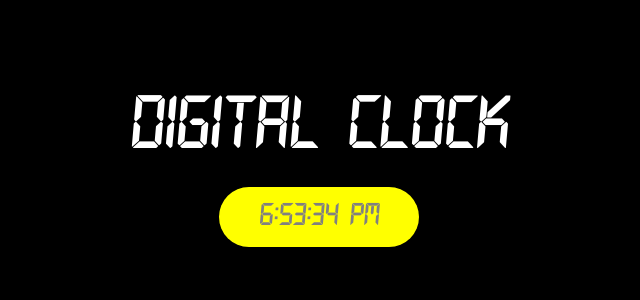
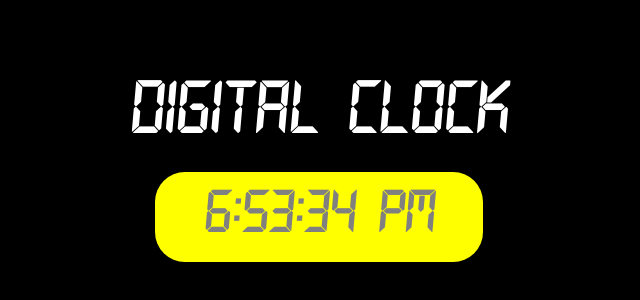
Before and after one commit to StArK145/Digital-Clock, a plain HTML site: page index.html in a window 1536 px wide. Shown: the part 232-532 px from the top of the page, without its empty margins (449-1089 px from the left). Drawn offline with Linux system fonts and the light colour scheme.

Commit message:
responsive

```diff
--- a/index.html
+++ b/index.html
@@ -26,22 +26,30 @@
         .container p {
             color: white;
             font-family: ClockFont;
-            font-size: 5vw;
+            font-size:clamp(50px,5vw,300px);
         }
         #clock-Container{
             background-color: yellow;
-            height: 60px;
+            height: clamp(45px,5vh,500px);
             display: flex;
+            padding: 5px 10px;
             align-items: center;
             justify-content: center;
-            width: 200px;
-            border-radius: 30px;
+            width: clamp(200px,30vw,400px);
+            border-radius: 20px;
         }
         #clock{
-            font-size: 2rem;
+            font-size:clamp(30px,4vw,150px);
             color: gray;
             font-weight: 900;
             font-family: ClockFont;
+        }
+        @media (min-width:1441px) {
+            #clock-Container{
+                border-radius: 30px;
+                height: 10vh;
+                width: 20vw;
+            }
         }
     </style>
 </head>
```
